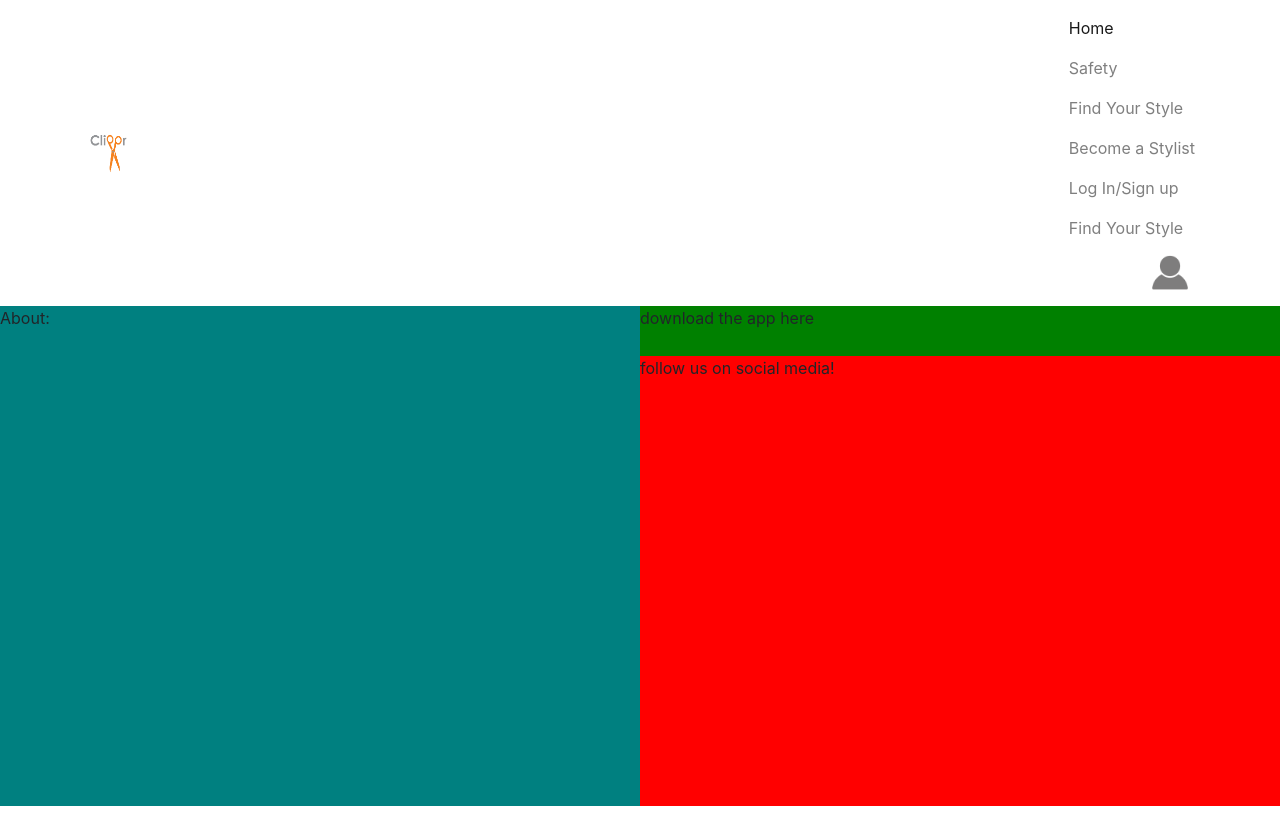
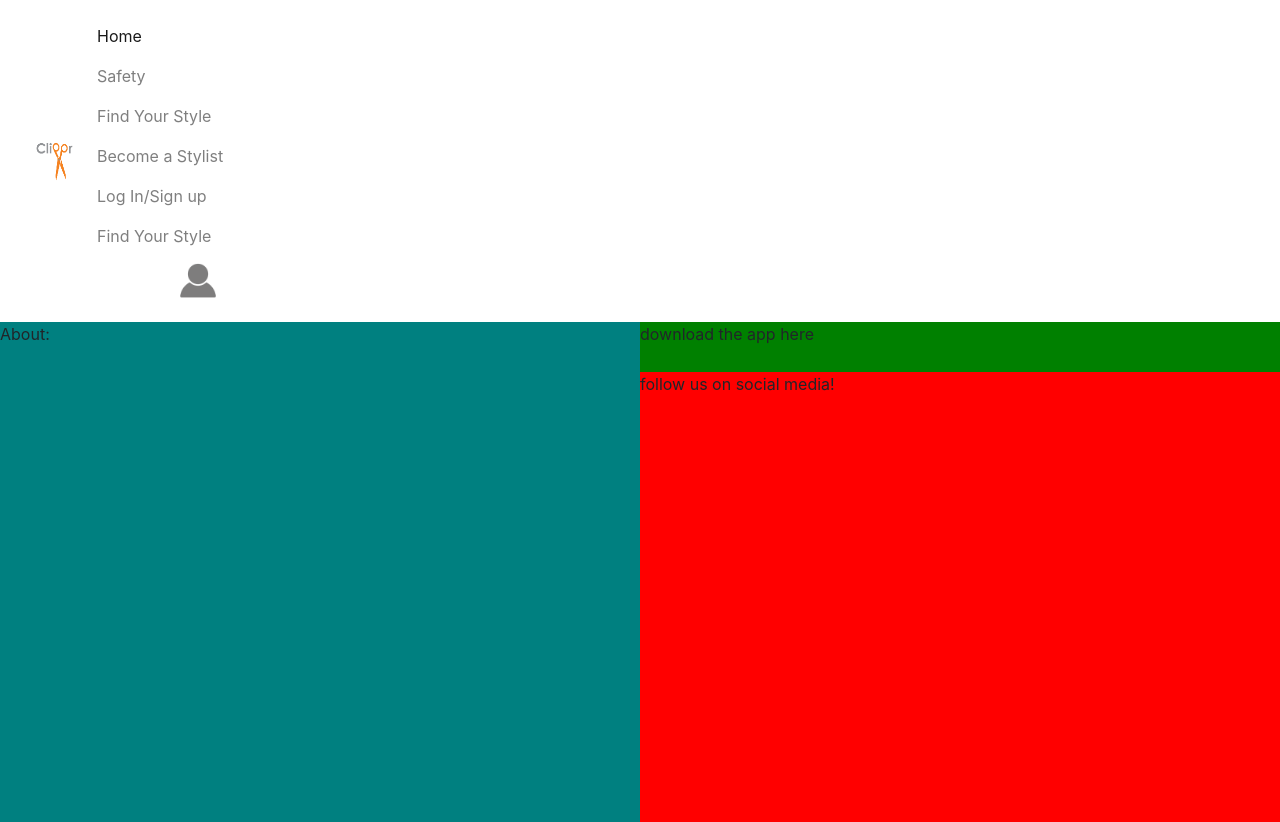
Before and after one commit to eric85254/Clippr, a Django app: page / in a window 1280 px wide. Run offline with Django 3.2, Linux system fonts and the light colour scheme; some libraries are stand-ins or nearby versions.

Commit message:
Worked on NavBar

```diff
--- a/templates/core/home.html
+++ b/templates/core/home.html
@@ -9,8 +9,8 @@
     <link rel="stylesheet" href="https://maxcdn.bootstrapcdn.com/bootstrap/4.0.0-alpha.5/css/bootstrap.min.css" integrity="sha384-AysaV+vQoT3kOAXZkl02PThvDr8HYKPZhNT5h/CXfBThSRXQ6jW5DO2ekP5ViFdi" crossorigin="anonymous">
 </head>
 <body>
-<div class="conatiner">
     <nav id=navBar class="navbar navbar-light bg-faded">
+        <span class="navbar-text float-xs-right text muted">
             <div class="container">
               <a class="navbar-brand" href="#">
                   <img src="{% static "clippr/images/logoTransparent.png" %}"  width="50" height="50" alt="">
@@ -39,6 +39,7 @@
                 </li>
               </ul>
             </div>
+        </span>
     </nav>
 <div class="clearFloat"></div>
 <div id="content">
```
Lines whose indentation alone changed are shown as unchanged.
